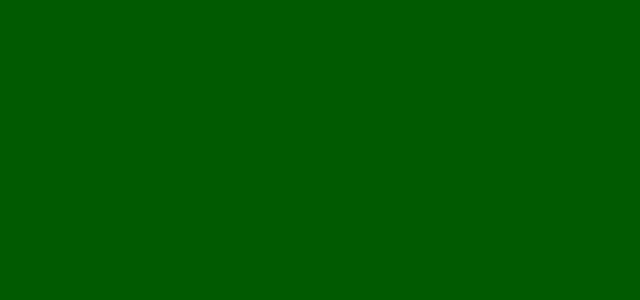
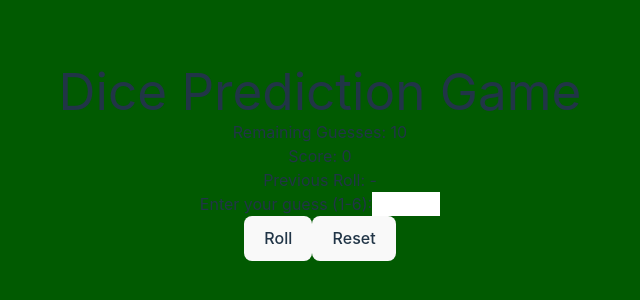
Before and after one commit to sachika13125/casino-app-client, a React (Vite) app: page / in a window 1280 px wide. Shown: the part 238-538 px from the top of the page, without its empty margins (320-960 px from the left). Built offline with nearby package versions, Linux system fonts and the light colour scheme.

Commit message:
modified Dice.jsx

```diff
--- a/src/components/Dice.jsx
+++ b/src/components/Dice.jsx
@@ -1,7 +1,85 @@
+import React, { useState, useEffect } from 'react';
+
 export default function Dice() {
+
+//   const [remainingGuesses, setRemainingGuesses] = useState(10);
+//   const [score, setScore] = useState(0);
+//   const [accumulatedTickets, setAccumulatedTickets] = useState(5);
+//   const [previousRoll, setPreviousRoll] = useState("-");
+//   const [guess, setGuess] = useState('');
+//   const [gameOver, setGameOver] = useState(false);
+//   const [rewardsData, setRewardsData] = useState([]);
+
+//   useEffect(() => {
+//     fetchRewardsData();
+//     checkDiceTickets();
+//     updateCurrency();
+//   }, []);
+
+//   const fetchRewardsData = () => {
+//     fetch('http://localhost:3000/getDiceRewards')
+//       .then(response => response.json())
+//       .then(data => setRewardsData(data))
+//       .catch(error => console.error('Error fetching rewards data:', error));
+//   };
+
+//   const checkDiceTickets = () => {
+//     fetch('http://localhost:3000/getUsersData')
+//       .then(response => response.json())
+//       .then(data => {
+//         const user = data[newUsername];
+
+//         if (user && user.tickets === 0) {
+//           // Disable buttons and add animations
+//           // ...
+//         } else {
+//           // Enable buttons and remove animations
+//           // ...
+//         }
+//       })
+//       .catch(error => console.error('Error checking dice tickets:', error));
+//   };
+
+//   const updateScore = () => {
+//     setScore(score + 1);
+//     setAccumulatedTickets(accumulatedTickets + score);
+
+//     fetch('http://localhost:3000/updateUserTickets', {
+//       method: 'POST',
+//       headers: {
+//         'Content-Type': 'application/json'
+//       },
+//       body: JSON.stringify({ tickets: accumulatedTickets })
+//     })
+//       .then(response => response.json())
+//       .then(data => {
+//         console.log(data);
+//         updateCurrency();
+//       })
+//       .catch(error => console.error('Error updating user tickets:', error));
+//   };
+    const [previousRoll, setPreviousRoll] = useState(null);
+
+    const rollDice = () => {
+    const roll = Math.floor(Math.random() * 6) + 1;
+    setPreviousRoll(roll);
+    };
+
     return(
         <div>
-
+            <h1 className='text-white'>Dice Prediction Game</h1>
+            <div id="rewards-container" className="bg-gray-100 p-4 rounded-lg mb-4"></div>
+            <div id="game" className="bg-white p-4 rounded-lg shadow-lg">
+                <p>Remaining Guesses: <span id="remaining-guesses">10</span></p>
+                <p>Score: <span id="score">0</span></p>
+                <p>Previous Roll: {previousRoll !== null ? <img src={`/images/dice${previousRoll}.png`} alt={`Dice Roll ${previousRoll}`} className='w-1/4 text-center' /> : "-"}</p>
+                <label for="guess" className="block text-gray-700 text-sm font-bold mb-2">Enter your guess (1-6):</label>
+                <input type="number" id="guess" min="1" max="6" className="block w-full p-2 border rounded-md" />
+                <div className='flex justify-around'>
+                <button id="roll-button" onClick={rollDice} className="flex justify-center items-center shadow bg-purple-500 hover:bg-purple-400 focus:shadow-outline focus:outline-none text-white font-bold py-2 px-4 rounded">Roll</button>
+                <button id="reset-button" className="flex justify-center items-center shadow font-bold py-2 px-4 rounded">Reset</button>
+                </div>
+              </div>
         </div>
     )
 }
```
